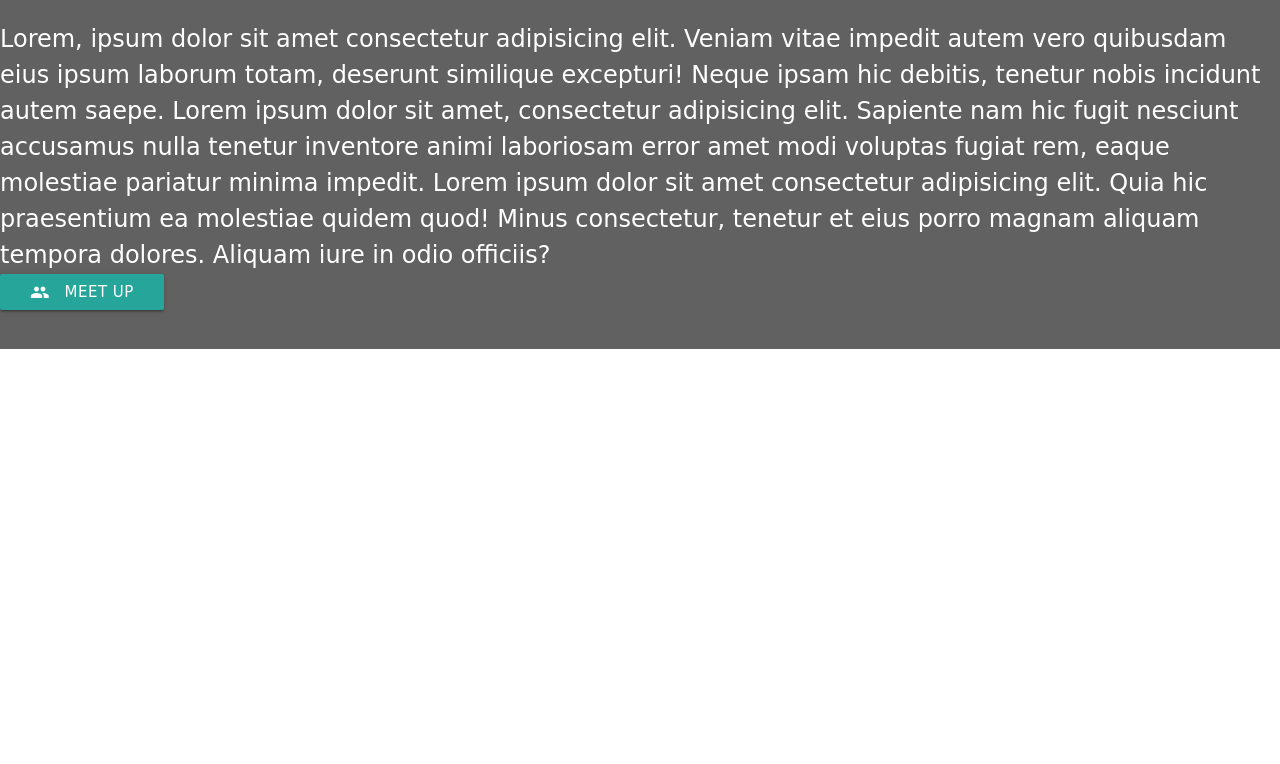
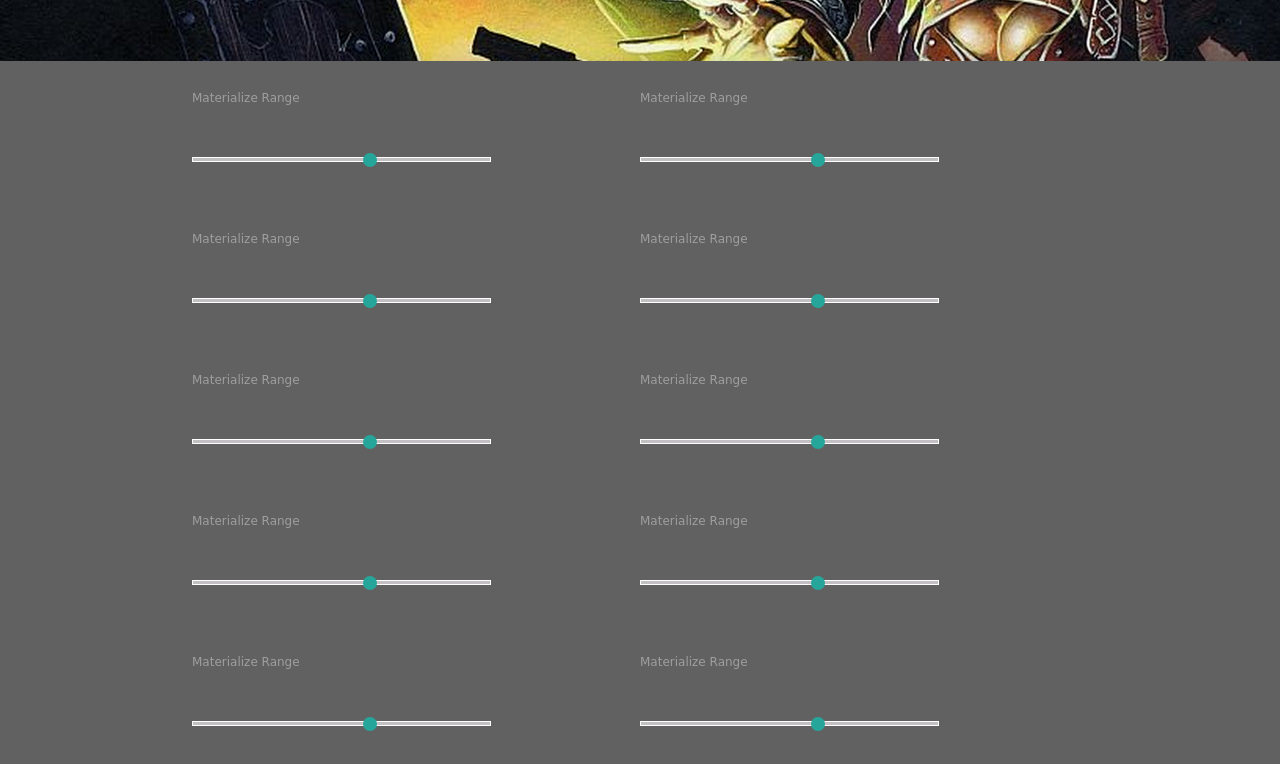
Before and after one commit to meanderthal00/friend_finder, a website: page app/public/survey.html in a window 1280 px wide. Shown: the part 639-1403 px from the top of the page. Drawn offline with nearby package versions, Linux system fonts and the light colour scheme; a web font is replaced by a local one.

Commit message:
html work

```diff
--- a/app/assets/css/style.css
+++ b/app/assets/css/style.css
@@ -7,7 +7,19 @@ body{
     background-color: #90caf9;
 
 }
+#home1img{
+    height: 500px;
+}
+#home2img{
+    height: 900px;
+}
+#survey1img{
+    height:700px;
+}
 
+#survey2img{
+    height: 900px;
+}
 #section1{
     color: white;
 }
--- a/app/public/survey.html
+++ b/app/public/survey.html
@@ -7,7 +7,7 @@
     <!-- Icon link -->
     <link href="https://fonts.googleapis.com/icon?family=Material+Icons" rel="stylesheet">
     <!-- favicon link -->
-    <link rel="icon" type="image/png" sizes="16x16" href="favicon.ico">
+    <link rel="icon" type="image/png" sizes="16x16" href="../assets/images/favicon.ico">
     <link rel="stylesheet" href="../assets/css/style.css" type="text/css">
     <!-- google font link -->
     <link href="https://fonts.googleapis.com/css?family=Sedgwick+Ave" rel="stylesheet">
@@ -20,15 +20,15 @@
 
 <body>
 
-    <div class="parallax-container">
+    <div class="parallax-container" id="survey1img">
         <div class="parallax">
-            <img src="../assets/images/parallax2.jpg">
+            <img src="../assets/images/group.jpg">
         </div>
     </div>
-    <div class="section   #4a148c #616161 grey darken-2" id="section1">
+    <div class="section   #4a148c #616161 grey darken-2 z-depth-5" id="section1">
         <div class="row container">
 
-            <form class="col s4 offset s4">
+            <form class="col s4">
                 <div class="row">
                     <label>Materialize Range</label>
                     <p class="range-field">
@@ -37,6 +37,7 @@
 
                 </div>
             </form>
+            <div class="col s2"></div>
             <form class="col s4">
                     <div class="row">
                         <label>Materialize Range</label>
@@ -47,24 +48,94 @@
                 </form>
         </div>
 
-        <div class="col s6" id="meetUp">
+        <div class="row container">
 
-            <p id="meetText">Lorem, ipsum dolor sit amet consectetur adipisicing elit. Veniam vitae impedit autem vero quibusdam eius ipsum
-                laborum totam, deserunt similique excepturi! Neque ipsam hic debitis, tenetur nobis incidunt autem saepe.
-                Lorem ipsum dolor sit amet, consectetur adipisicing elit. Sapiente nam hic fugit nesciunt accusamus nulla
-                tenetur inventore animi laboriosam error amet modi voluptas fugiat rem, eaque molestiae pariatur minima impedit.
-                Lorem ipsum dolor sit amet consectetur adipisicing elit. Quia hic praesentium ea molestiae quidem quod! Minus
-                consectetur, tenetur et eius porro magnam aliquam tempora dolores. Aliquam iure in odio officiis?
-                <br>
-                <a class="waves-effect waves-light btn" id="meetBtn">
-                    <i class="material-icons left">group</i>Meet Up</a>
-            </p>
+            <form class="col s4">
+                <div class="row">
+                    <label>Materialize Range</label>
+                    <p class="range-field">
+                        <input type="range" id="test" min="0" max="5" />
+                    </p>
 
+                </div>
+            </form>
+            <div class="col s2"></div>
+            <form class="col s4">
+                    <div class="row">
+                        <label>Materialize Range</label>
+                        <p class="range-field">
+                            <input type="range" id="test" min="0" max="5" />
+                        </p>
+                    </div>
+                </form>
+        </div>
+        <div class="row container">
+
+            <form class="col s4">
+                <div class="row">
+                    <label>Materialize Range</label>
+                    <p class="range-field">
+                        <input type="range" id="test" min="0" max="5" />
+                    </p>
+
+                </div>
+            </form>
+            <div class="col s2"></div>
+            <form class="col s4">
+                    <div class="row">
+                        <label>Materialize Range</label>
+                        <p class="range-field">
+                            <input type="range" id="test" min="0" max="5" />
+                        </p>
+                    </div>
+                </form>
+        </div>
+        <div class="row container">
+
+            <form class="col s4">
+                <div class="row">
+                    <label>Materialize Range</label>
+                    <p class="range-field">
+                        <input type="range" id="test" min="0" max="5" />
+                    </p>
+
+                </div>
+            </form>
+            <div class="col s2"></div>
+            <form class="col s4">
+                    <div class="row">
+                        <label>Materialize Range</label>
+                        <p class="range-field">
+                            <input type="range" id="test" min="0" max="5" />
+                        </p>
+                    </div>
+                </form>
+        </div>
+        <div class="row container">
+
+            <form class="col s4">
+                <div class="row">
+                    <label>Materialize Range</label>
+                    <p class="range-field">
+                        <input type="range" id="test" min="0" max="5" />
+                    </p>
+
+                </div>
+            </form>
+            <div class="col s2"></div>
+            <form class="col s4">
+                    <div class="row">
+                        <label>Materialize Range</label>
+                        <p class="range-field">
+                            <input type="range" id="test" min="0" max="5" />
+                        </p>
+                    </div>
+                </form>
         </div>
 
     </div>
     </div>
-    <div class="parallax-container">
+    <div class="parallax-container" id="survey2img">
         <div class="parallax">
             <img src="../assets/images/paladin.jpg">
         </div>
@@ -83,7 +154,7 @@
 
     <!--JS link here -->
 
-    <script type="text/javascript" src="parallaxLogic.js">
+    <script type="text/javascript" src="../assets/javascript/frontLogic.js">
     </script>
 </body>
 
--- a/app/routing/htmlRoutes.js
+++ b/app/routing/htmlRoutes.js
@@ -13,6 +13,6 @@ module.exports = function (app) {
     });
 
     app.get("*", function (req,res) {
-        res.sendFile(path.join(__dirname, "../public/home.html"))
+        res.sendFile(path.join(__dirname, "../public/home.html"));
     });
 };
--- a/app/server.js
+++ b/server.js
@@ -9,7 +9,7 @@ var path = require("path");
 var app = express();
 
 // determining which port to use
-var PORT = process.env.PORT || 3000;
+var PORT = process.env.PORT || 8080;
 
 // data parsing
 app.use(bodyParser.urlencoded({ extended: false}));
```
Also changed, not shown: app/public/home.html (+6 -6 lines), package.json (renamed from app/package.json), 2 other files.
